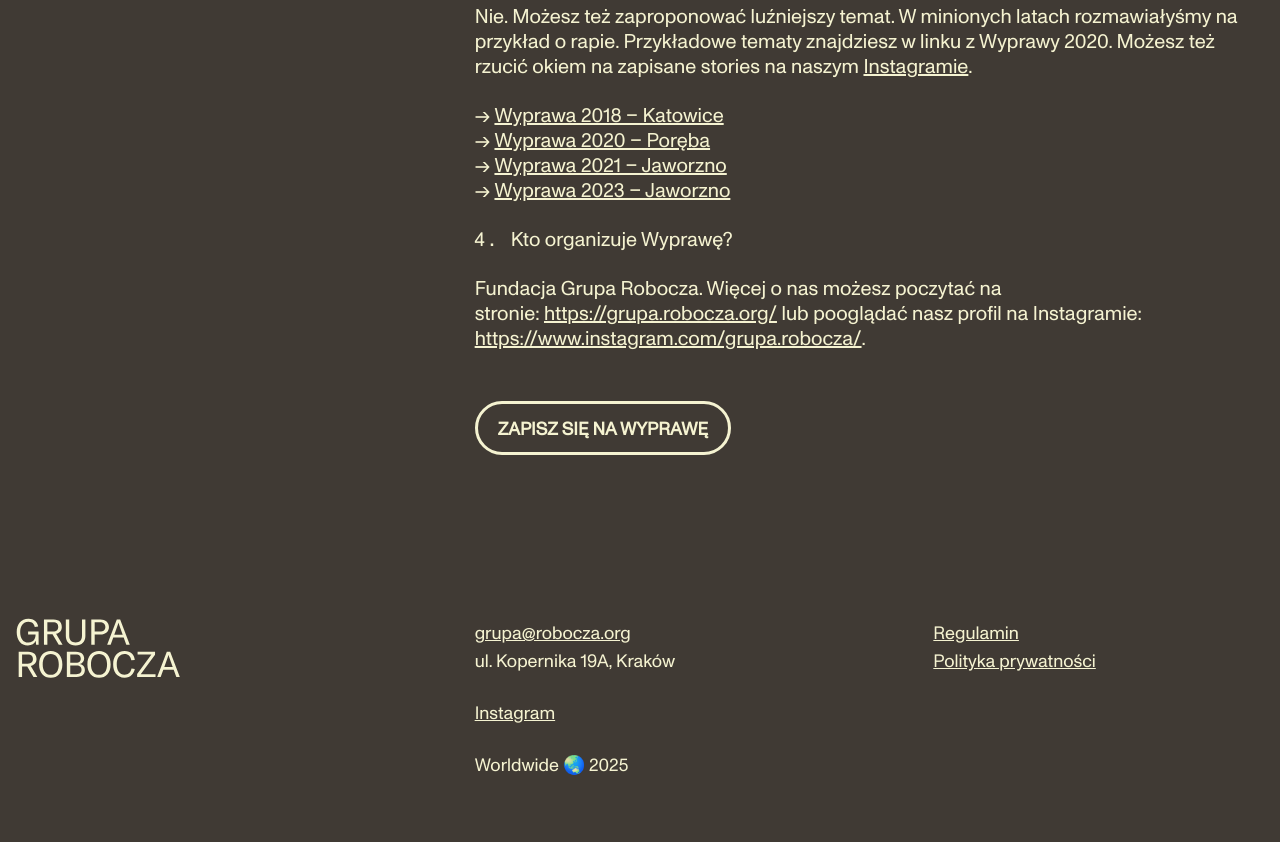
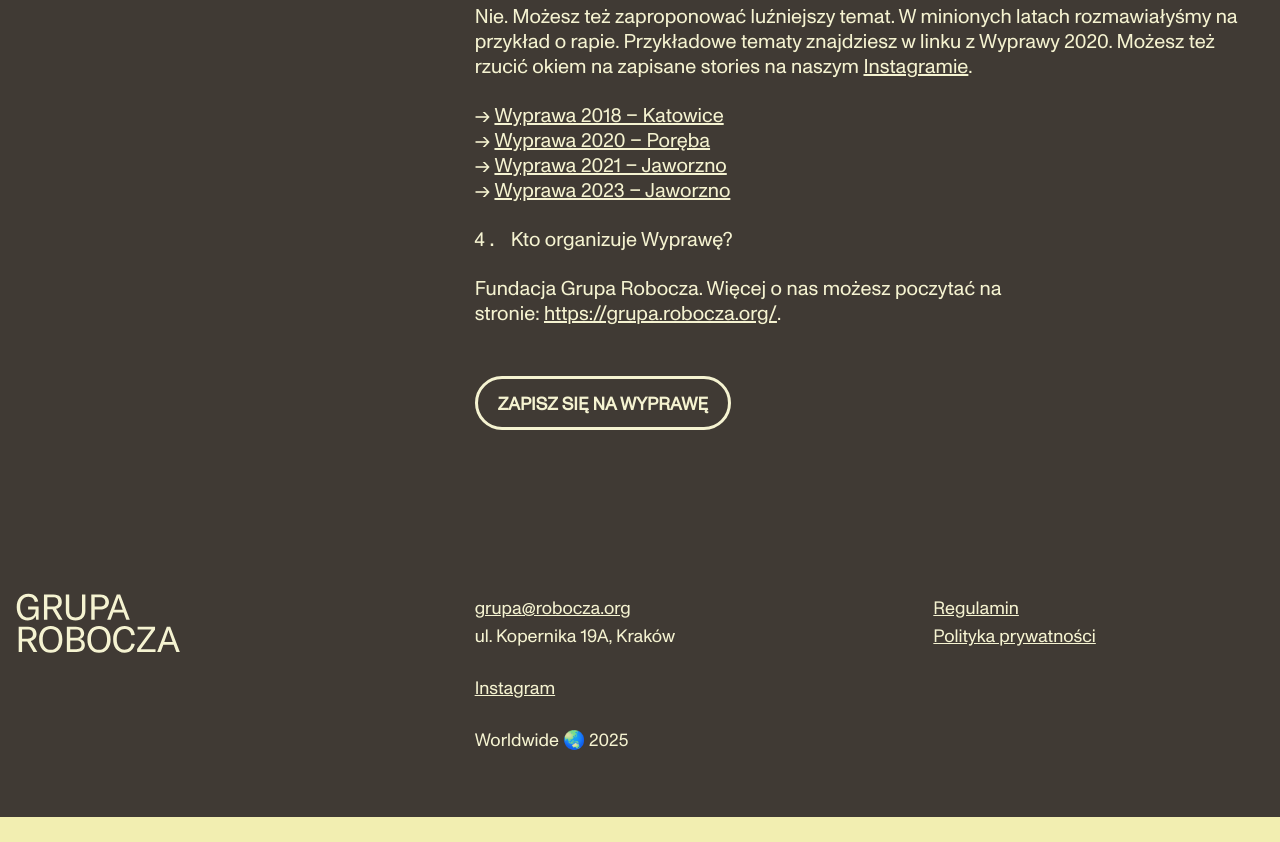
Before and after one commit to robocza/wyprawa, an Astro site: page / in a window 1280 px wide. Shown: the part 2474-3316 px from the top of the page. After the commit the page ends 3291 px from the top, so only its background shows below. Built offline with nearby package versions, Linux system fonts and the light colour scheme; Astro itself is replaced by a stand-in of ours.

Commit message:
Updated text

```diff
--- a/src/components/faq/Content.md
+++ b/src/components/faq/Content.md
@@ -17,4 +17,4 @@ Nie. Możesz też zaproponować luźniejszy temat. W minionych latach rozmawiał
 
 4. Kto organizuje Wyprawę?
 
-Fundacja Grupa Robocza. Więcej o nas możesz poczytać na stronie: https://grupa.robocza.org/ lub pooglądać nasz profil na Instagramie: https://www.instagram.com/grupa.robocza/.
+Fundacja Grupa Robocza. Więcej o nas możesz poczytać na stronie: https://grupa.robocza.org/.
```
